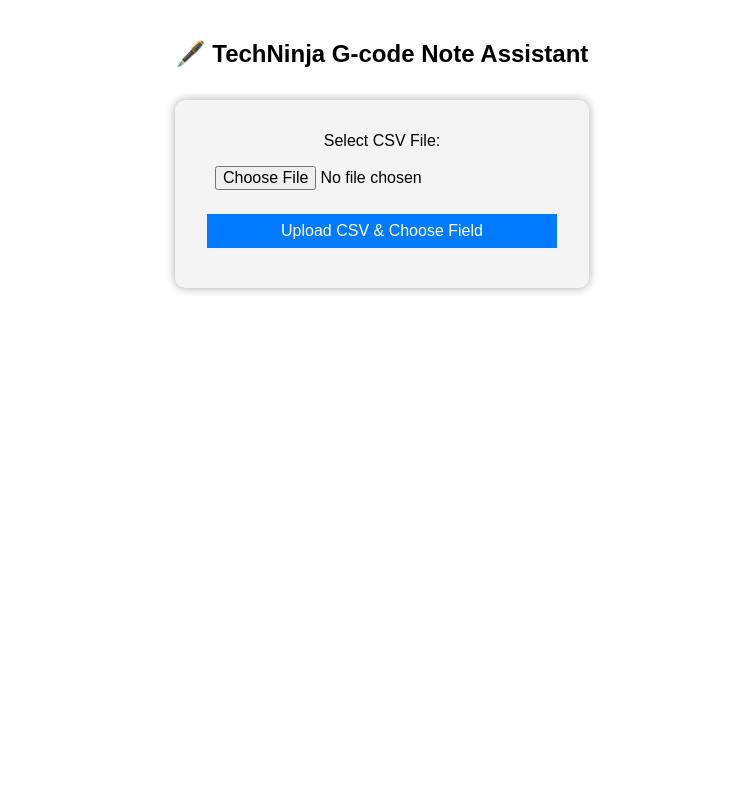
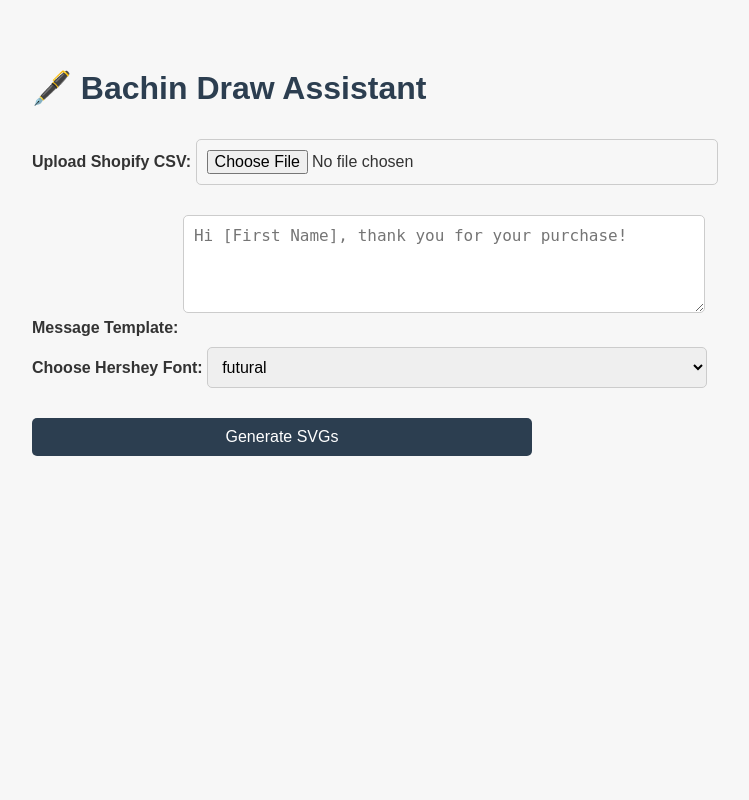
Before and after one commit to N1X01/bachin-draw-assistant, a Flask app: page / in a window 1280 px wide. Shown: the whole page, without its empty margins (258-1007 px from the left). Run offline with Flask 3, Linux system fonts and the light colour scheme.

```diff
--- a/app.py
+++ b/app.py
@@ -1,85 +1,68 @@
-from flask import Flask, request, render_template, send_file, redirect, url_for, flash
-import pandas as pd
-import zipfile, os, shutil
+import os
+import csv
+import subprocess
+from flask import Flask, render_template, request, send_file
 from datetime import datetime
 
+# Set up Flask app
 app = Flask(__name__)
-app.secret_key = 'secretkey123'
+UPLOAD_FOLDER = 'uploads'
+SVG_FOLDER = 'svgs'
 
-UPLOAD_FOLDER = 'uploads'
-GCODE_FOLDER = 'gcodes'
+# Make sure folders exist
+os.makedirs(UPLOAD_FOLDER, exist_ok=True)
+os.makedirs(SVG_FOLDER, exist_ok=True)
 
-os.makedirs(UPLOAD_FOLDER, exist_ok=True)
-os.makedirs(GCODE_FOLDER, exist_ok=True)
+# Generate SVG using vpype and Hershey font
+def create_svg_with_vpype(text, output_path, font="futural", size=20):
+    command = f"""vpype text -f "{font}" -s {size} "{text}" linesimplify write "{output_path}" """
+    result = subprocess.run(command, shell=True, stdout=subprocess.PIPE, stderr=subprocess.PIPE)
+    if result.returncode != 0:
+        print("❌ Error creating SVG:", result.stderr.decode())
+    else:
+        print("✅ SVG generated:", output_path)
 
-def text_to_gcode(message, filename):
-    gcode = [
-        "G21 ; Set units to mm",
-        "G90 ; Absolute positioning",
-        "G1 X10 Y10 F1000 ; Move to start",
-        "M03 ; Pen down / Start writing",
-        f"; Writing message: {message}",
-        "G1 X10 Y15 ; Simulated line",
-        "M05 ; Pen up / End",
-        "G1 X0 Y0 ; Return to origin"
-    ]
-    with open(filename, "w") as f:
-        f.write("\n".join(gcode))
-
+# Flask route for index
 @app.route('/', methods=['GET', 'POST'])
 def index():
-    columns = []
+    hershey_fonts = [
+        "futural", "cursive", "scriptc", "gothiceng", "gothicger", "timesi",
+        "romand", "rowmant", "astro", "greekc", "mathlow", "symbolic"
+    ]
+
     if request.method == 'POST':
-        file = request.files['csv_file']
-        if file.filename == '':
-            flash('Please select a CSV file.')
-            return redirect(url_for('index'))
+        # Get form inputs
+        csv_file = request.files['csv_file']
+        message_template = request.form['message']
+        font = request.form.get('font', 'futural')
 
-        csv_path = os.path.join(UPLOAD_FOLDER, file.filename)
-        file.save(csv_path)
+        # Save uploaded CSV
+        csv_path = os.path.join(UPLOAD_FOLDER, csv_file.filename)
+        csv_file.save(csv_path)
 
-        try:
-            df = pd.read_csv(csv_path, on_bad_lines='skip')
-            columns = df.columns.tolist()
-            return render_template('index.html', columns=columns, csv_uploaded=True, csv_filename=file.filename)
-        except Exception as e:
-            return f"❌ CSV parsing error: {str(e)}"
+        output_files = []
 
-    return render_template('index.html', columns=columns, csv_uploaded=False)
+        # Read CSV and generate SVG for each name
+        with open(csv_path, newline='') as file:
+            reader = csv.DictReader(file)
+            for row in reader:
+                first_name = row['First Name']
+                personalized_message = message_template.replace("[First Name]", first_name)
 
-@app.route('/generate', methods=['POST'])
-def generate():
-    try:
-        csv_filename = request.form['csv_filename']
-        column_name = request.form['column_name']
-        message_template = request.form['message_template']
+                # Unique file name with timestamp
+                timestamp = datetime.now().strftime("%Y%m%d%H%M%S")
+                filename = f"{first_name}_{timestamp}.svg"
+                svg_path = os.path.join(SVG_FOLDER, filename)
 
-        csv_path = os.path.join(UPLOAD_FOLDER, csv_filename)
-        df = pd.read_csv(csv_path, on_bad_lines='skip', sep=None, engine='python')
+                # Generate SVG
+                create_svg_with_vpype(personalized_message, svg_path, font=font, size=20)
+                output_files.append(svg_path)
 
-        timestamp = datetime.now().strftime("%Y%m%d%H%M%S")
-        session_folder = os.path.join(GCODE_FOLDER, f'gcodes_{timestamp}')
-        os.makedirs(session_folder, exist_ok=True)
+        # Return the first file for download (can be zipped later)
+        return send_file(output_files[0], as_attachment=True)
 
-        for value in df[column_name]:
-            safe_value = str(value).replace("/", "_").replace("\\", "_")
-            gcode_path = os.path.join(session_folder, f"{safe_value}.nc")
-            personalized_message = message_template.replace(f"[{column_name}]", str(value))
-            text_to_gcode(personalized_message, gcode_path)
+    return render_template('index.html', fonts=hershey_fonts)
 
-        zip_filename = f'gcodes_{timestamp}.zip'
-        zip_path = os.path.join(GCODE_FOLDER, zip_filename)
-
-        with zipfile.ZipFile(zip_path, 'w') as zf:
-            for gcode_file in os.listdir(session_folder):
-                zf.write(os.path.join(session_folder, gcode_file), gcode_file)
-
-        shutil.rmtree(session_folder)
-        return send_file(zip_path, as_attachment=True)
-
-    except Exception as e:
-        return f"❌ G-code generation error: {str(e)}"
-
+# Run the app
 if __name__ == '__main__':
-    port = int(os.environ.get('PORT', 10000))
-    app.run(debug=False, host='0.0.0.0', port=port)
+    app.run(debug=True)
--- a/templates/index.html
+++ b/templates/index.html
@@ -1,39 +1,70 @@
+<!DOCTYPE html>
+<html lang="en">
+<head>
     <meta charset="UTF-8">
-<title>🖋️ TechNinja G-code Note Assistant</title>
+    <title>Bachin Draw Assistant</title>
     <style>
-    body { font-family: Arial, sans-serif; text-align: center; padding: 2rem; }
-    form {
-        background: #f4f4f4; padding: 2rem; margin: 2rem auto;
-        width: 350px; border-radius: 10px; box-shadow: 0 0 10px #aaa;
+        body {
+            font-family: Arial, sans-serif;
+            padding: 40px;
+            background-color: #f7f7f7;
+            color: #333;
         }
-    input, select, button {
-        padding: 0.5rem; margin: 0.5rem 0; width: 100%; font-size: 1rem;
+
+        h1 {
+            color: #2c3e50;
         }
-    button { background: #007bff; color: white; border: none; cursor: pointer; }
-    button:hover { background: #0056b3; }
+
+        label {
+            font-weight: bold;
+        }
+
+        input, select, textarea {
+            width: 100%;
+            max-width: 500px;
+            padding: 10px;
+            margin: 10px 0 20px;
+            border-radius: 5px;
+            border: 1px solid #ccc;
+            font-size: 16px;
+        }
+
+        input[type="submit"] {
+            background-color: #2c3e50;
+            color: white;
+            border: none;
+            cursor: pointer;
+        }
+
+        input[type="submit"]:hover {
+            background-color: #34495e;
+        }
+
+        .container {
+            max-width: 700px;
+            margin: 0 auto;
+        }
     </style>
 </head>
 <body>
-<h2>🖋️ TechNinja G-code Note Assistant</h2>
+    <div class="container">
+        <h1>🖋️ Bachin Draw Assistant</h1>
+        <form method="POST" enctype="multipart/form-data">
+            <label for="csv_file">Upload Shopify CSV:</label>
+            <input type="file" name="csv_file" accept=".csv" required>
 
-{% if not csv_uploaded %}
-<form method="post" enctype="multipart/form-data">
-    <label>Select CSV File:</label>
-    <input type="file" name="csv_file" required>
-    <button type="submit">Upload CSV & Choose Field</button>
-</form>
-{% else %}
-<form action="/generate" method="post">
-    <input type="hidden" name="csv_filename" value="{{ csv_filename }}">
-    <label>Select Column:</label>
-    <select name="column_name">
-        {% for col in columns %}
-            <option value="{{ col }}">{{ col }}</option>
+            <label for="message">Message Template:</label>
+            <textarea name="message" rows="4" placeholder="Hi [First Name], thank you for your purchase!" required></textarea>
+
+            <label for="font">Choose Hershey Font:</label>
+            <select name="font" id="font">
+                {% for font in fonts %}
+                    <option value="{{ font }}">{{ font }}</option>
                 {% endfor %}
             </select>
-    <label>Message Template:</label>
-    <input type="text" name="message_template" placeholder="Hi [First Name], thank you!">
-    <small>Use [ColumnName] in brackets to insert values.</small><br><br>
-    <button type="submit">Generate G-code Files</button>
+
+            <input type="submit" value="Generate SVGs">
         </form>
-{% endif %}
+    </div>
+</body>
+</html>
```
Also changed, not shown: 1 other file. Lines whose indentation alone changed are shown as unchanged.
